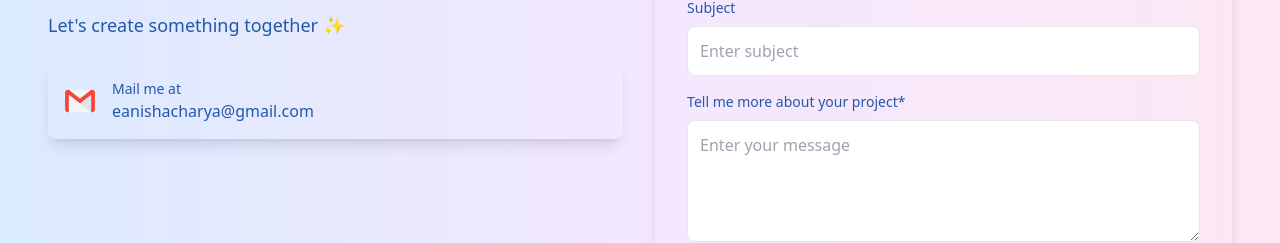
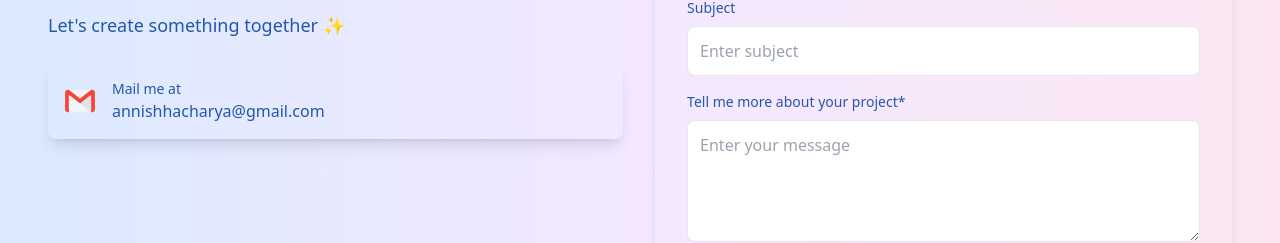
Before and after one commit to NishantSiwakoti/AnishPort, a React (Vite) app: page / in a window 1280 px wide. Shown: the part 4656-4899 px from the top of the page. Built offline with nearby package versions, Linux system fonts and the light colour scheme.

Commit message:
mail added

```diff
--- a/src/Pages/Contact.jsx
+++ b/src/Pages/Contact.jsx
@@ -32,7 +32,7 @@ function Contact() {
                 href="mailto:framesmillion@gmail.com"
                 className="text-primary font-medium hover:underline"
               >
-                eanishacharya@gmail.com
+                annishhacharya@gmail.com
               </a>
             </div>
           </div>
```
